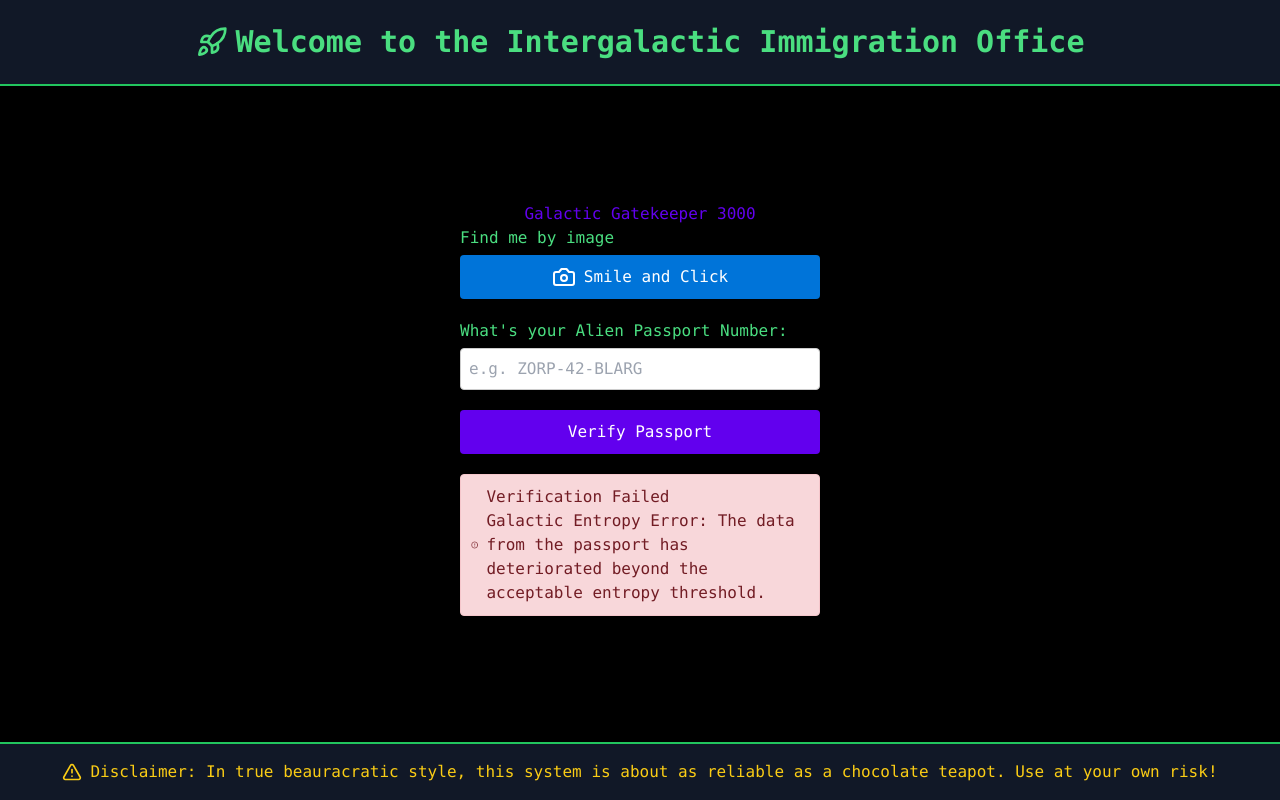
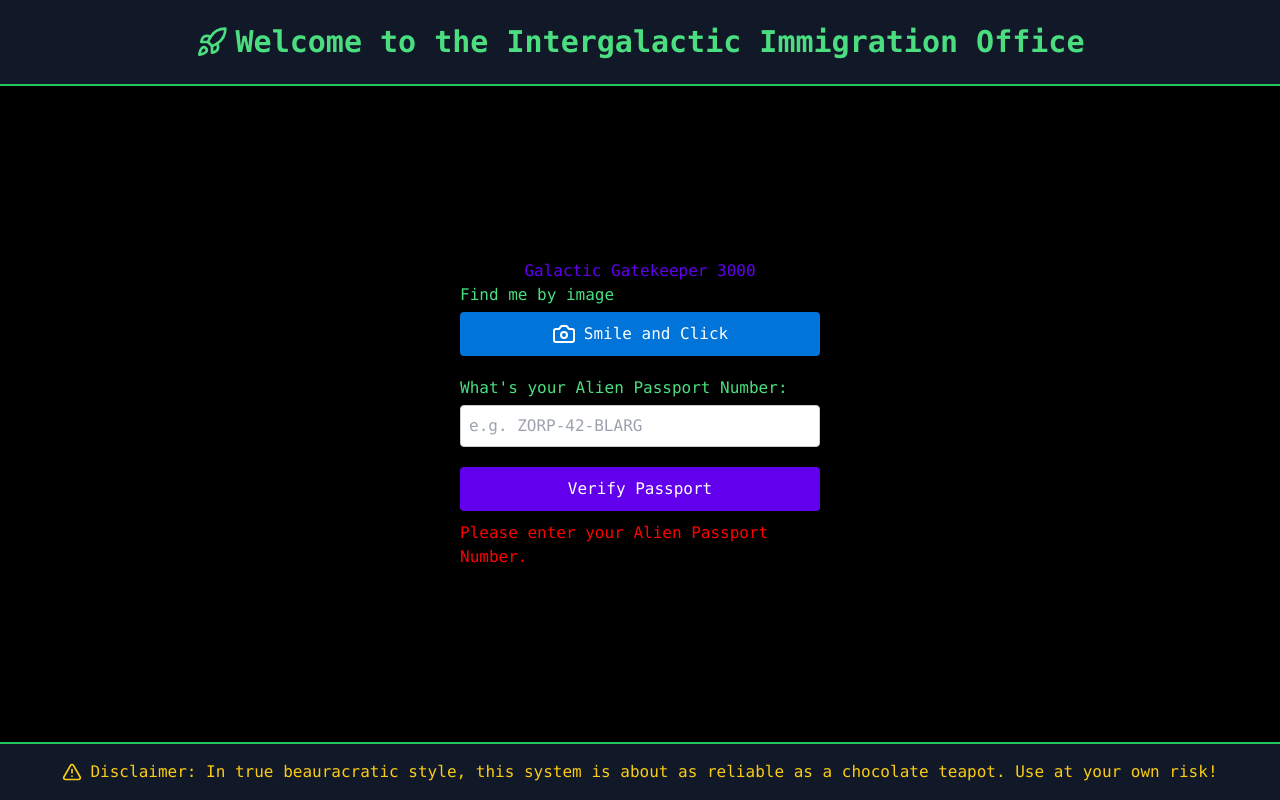
Before and after one commit to liliautomation/galactic-gatekeeper-3000, a React (Create React App) app in the folder galactic-gatekeeper-3000/: page / in a window 1280 px wide. Both pictures are taken after a click on the button "Verify Passport". Built offline with nearby package versions, Linux system fonts and the light colour scheme.

Commit message:
Added passport and photo validation

```diff
--- a/galactic-gatekeeper-3000/src/alien-passport-verifier.js
+++ b/galactic-gatekeeper-3000/src/alien-passport-verifier.js
@@ -1,6 +1,6 @@
 import React, { useEffect, useState } from "react";
 import Alert from "./simple-alert-component";
-import { Camera, CheckCircle, AlertCircle, RefreshCw } from 'lucide-react';
+import { Camera, CheckCircle, AlertCircle } from 'lucide-react';
 
 const GalacticGatekeeper3000 = () => {
   const [passportNumber, setPassportNumber] = useState("");
@@ -9,6 +9,7 @@ const GalacticGatekeeper3000 = () => {
   const [showCamera, setShowCamera] = useState(false);
   const [currentImage, setCurrentImage] = useState(null);
   const [capturedImage, setCapturedImage] = useState(null);
+  const [error, setError] = useState(null);
 
   // Array of image paths
   const images = [
@@ -34,6 +35,16 @@ const GalacticGatekeeper3000 = () => {
     : "";
 
   const verifyPassport = () => {
+    setError(null);
+    if (!passportNumber.trim()) {
+      setError("Please enter your Alien Passport Number.");
+      return;
+    }
+    if (!capturedImage) {
+      setError("Please capture your alien photo.");
+      return;
+    }
+
     const isValid = Math.random() < 0.5;
     const planet = randomPlanet;
     const reason = isValid
@@ -44,6 +55,7 @@ const GalacticGatekeeper3000 = () => {
 
   const openCamera = () => {
     setShowCamera(true);
+    setCapturedImage(null); // Clear any previously captured image
     setCurrentImage("/images/alien_capture.png");
   };
 
@@ -113,11 +125,11 @@ const GalacticGatekeeper3000 = () => {
             }}
           >
             <Camera style={{ marginRight: "8px" }} />
-            Smile and Click
+            {capturedImage ? "Retake Photo" : "Smile and Click"}
           </button>
         )}
       </div>
-      {capturedImage && (
+      {capturedImage && !showCamera && (
         <div style={{ marginBottom: "20px" }}>
           <img src={capturedImage} alt="Captured alien" style={{ width: "100%", borderRadius: "4px" }} />
         </div>
@@ -153,6 +165,11 @@ const GalacticGatekeeper3000 = () => {
       >
         Verify Passport
       </button>
+      {error && (
+        <div style={{ marginTop: "10px", color: "red" }}>
+          {error}
+        </div>
+      )}
       {verificationResult && (
         <div style={{ marginTop: "20px" }}>
           <Alert type={verificationResult.isValid ? "success" : "error"}>
```
